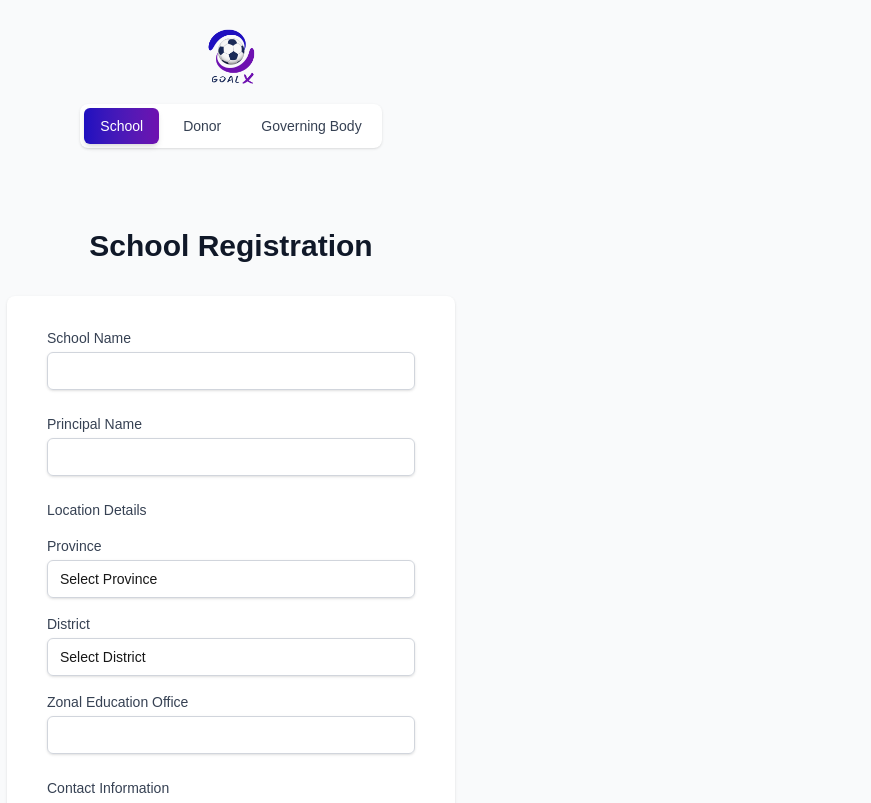
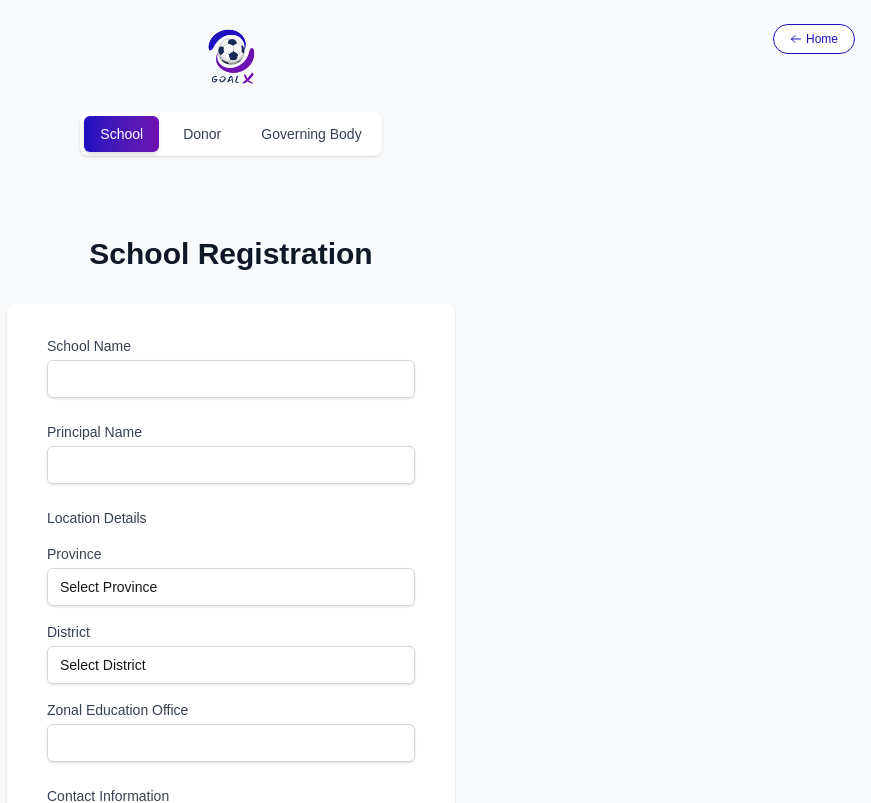
Before and after one commit to AdeepaK2/goalx, a Next.js app: page /register in a window 1280 px wide. Shown: the top 803 px of the page, without its empty margins (409-1280 px from the left). Built offline with nearby package versions, Linux system fonts and the light colour scheme.

Commit message:
feat: add home button to registration page header

```diff
--- a/src/app/register/page.tsx
+++ b/src/app/register/page.tsx
@@ -5,6 +5,7 @@ import Image from 'next/image';
 import SchoolRegister from '@/components/register/schoolRegister';
 import DonorRegister from '@/components/register/donorRegister';
 import GoverBodyRegister from '@/components/register/goverBodyRegister';
+import Link from 'next/link';
 
 const RegisterPage = () => {
   // State to track which tab is active
@@ -14,6 +15,20 @@ const RegisterPage = () => {
     <div className="min-h-screen bg-gray-50">
       {/* Header with logo */}
       <header className="pt-6 pb-4 flex justify-center">
+      <div className="w-full flex justify-center relative mb-2">
+        {/* Home button in top right */}
+        <div className="absolute top-0 right-4">
+          <Link
+            href="/"
+            className="px-4 py-1.5 bg-white text-[#1e0fbf] border border-[#1e0fbf] rounded-full
+                     hover:bg-gray-50 transition-colors text-xs font-medium flex items-center"
+          >
+            <svg xmlns="http://www.w3.org/2000/svg" className="h-3 w-3 mr-1" fill="none" viewBox="0 0 24 24" stroke="currentColor">
+              <path strokeLinecap="round" strokeLinejoin="round" strokeWidth={2} d="M10 19l-7-7m0 0l7-7m-7 7h18" />
+            </svg>
+            Home
+          </Link>
+        </div>
         <div className="w-32 h-16 relative">
           <Image
             src="/logo.png"
@@ -23,6 +38,7 @@ const RegisterPage = () => {
             priority
           />
         </div>
+      </div>
       </header>
 
       <div className="max-w-4xl mx-auto px-4 sm:px-6 lg:px-8">
```
